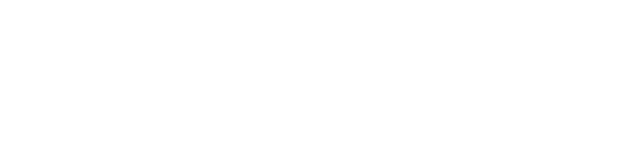
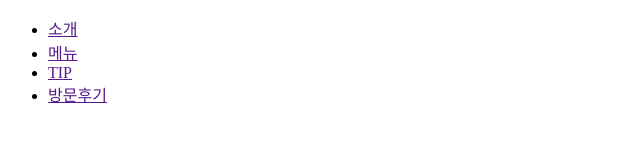
Before and after one commit to youjin0411/starlight_shrine, a plain HTML site: page Introduce.html in a window 1280 px wide. Shown: the whole page, without its empty margins (0-640 px from the left). Drawn offline with Linux system fonts and the light colour scheme.

Commit message:
nav html완성

```diff
--- a/Introduce.html
+++ b/Introduce.html
@@ -7,6 +7,21 @@
     <title>Introduce</title>
 </head>
 <body>
-
+    <header class="header" id="header">
+        <nav class="nav container" id="nav-toggle">
+            <div class="nav-menu">
+                <ul class="nav-list" id="nav-list">
+                    <li class="nav-item">
+                        <a href="" class="nav-link">소개</a></li>
+                    <li class="nav-item">
+                        <a href="" class="nav-link">메뉴</a></li>
+                    <li class="nav-item">
+                        <a href="" class="nav-link">TIP</a></li>
+                    <li class="nav-item">
+                        <a href="" class="nav-link">방문후기</a></li>
+                </ul>
+            </div>
+        </nav>
+    </header>
 </body>
 </html>
```
